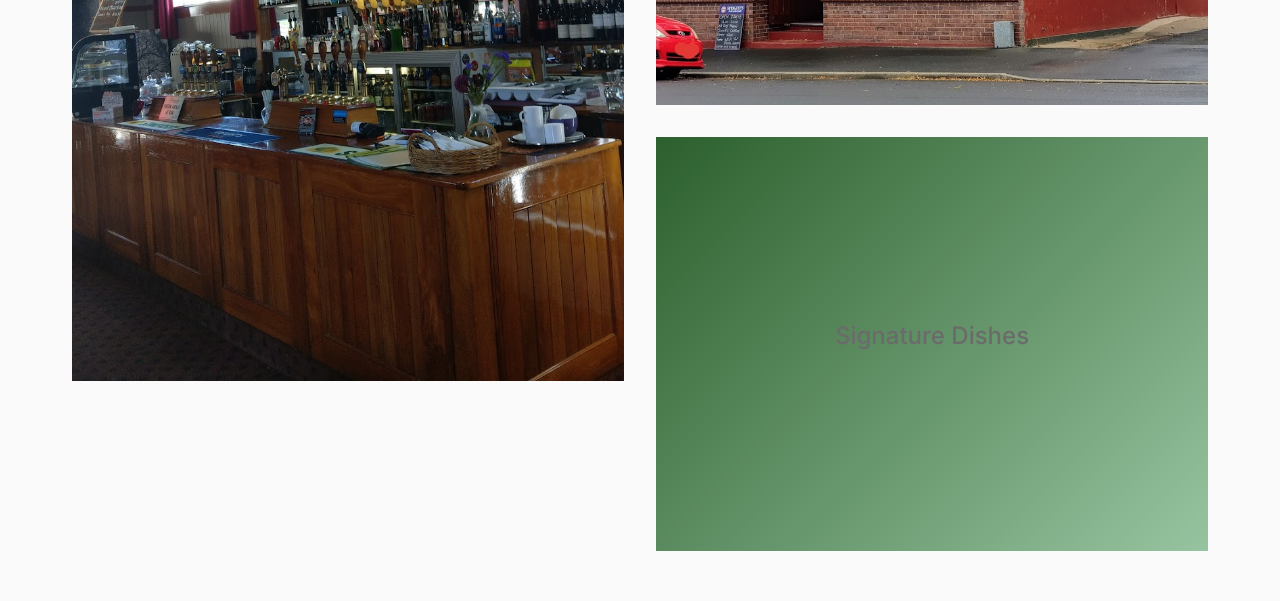
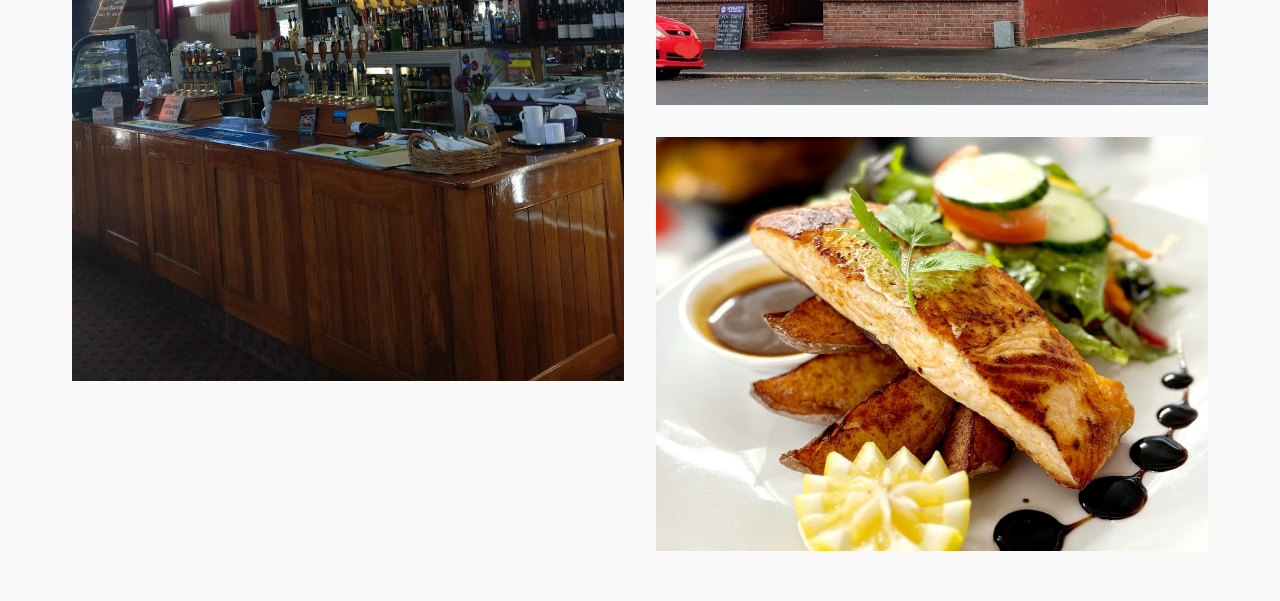
Before and after one commit to Janadhi14/GreenlandsCafeWebsite, a React (Vite) app: page / in a window 1280 px wide. Shown: the part 2140-2741 px from the top of the page. Built offline with nearby package versions, Linux system fonts and the light colour scheme.

Commit message:
udpapted salmon photo

```diff
--- a/src/App.jsx
+++ b/src/App.jsx
@@ -2,6 +2,7 @@ import { useState } from 'react';
 import logo from './assets/greenlandslogo.png';
 import insideImage from './assets/inside.jpg';
 import outsideImage from './assets/outside.jpg';
+import salmonImage from './assets/salmon.jpg';
 import './App.css';
 
 function App() {
@@ -86,7 +87,8 @@ function App() {
               </div>
             </div>
             <div className="gallery-item">
-              <div className="gallery-placeholder">
+              <img src={salmonImage} alt="Signature Dishes" />
+              <div className="gallery-overlay">
                 <p>Signature Dishes</p>
               </div>
             </div>
```
Also changed, not shown: src/assets/salmon.jpg (added).
